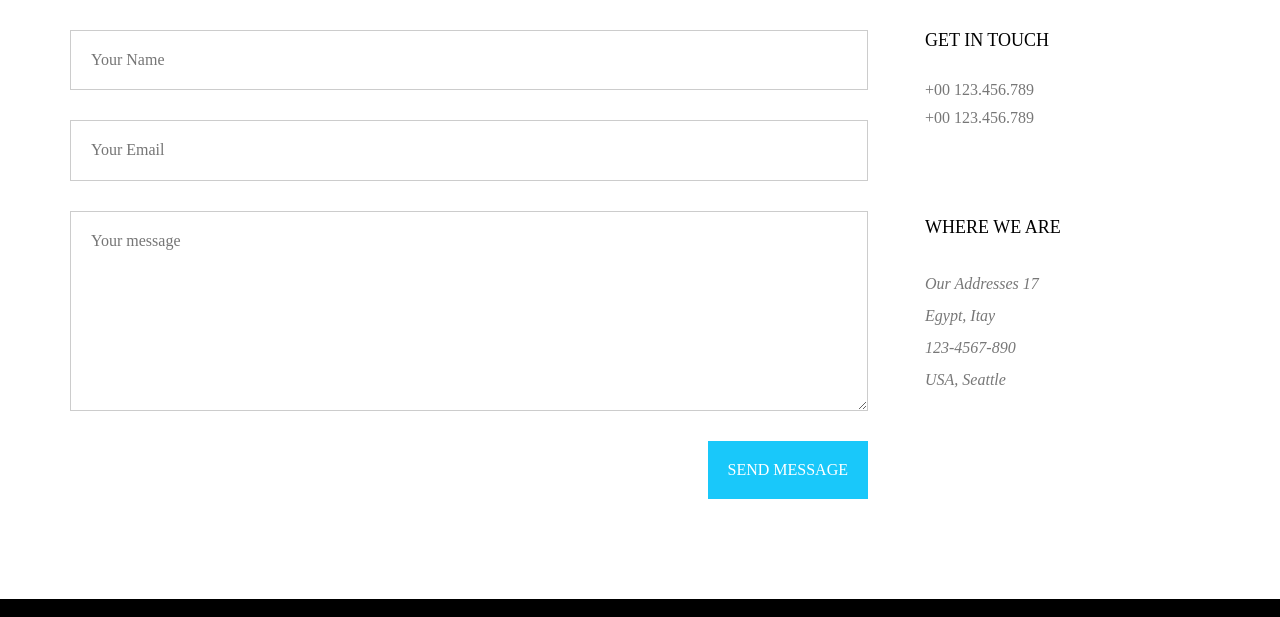
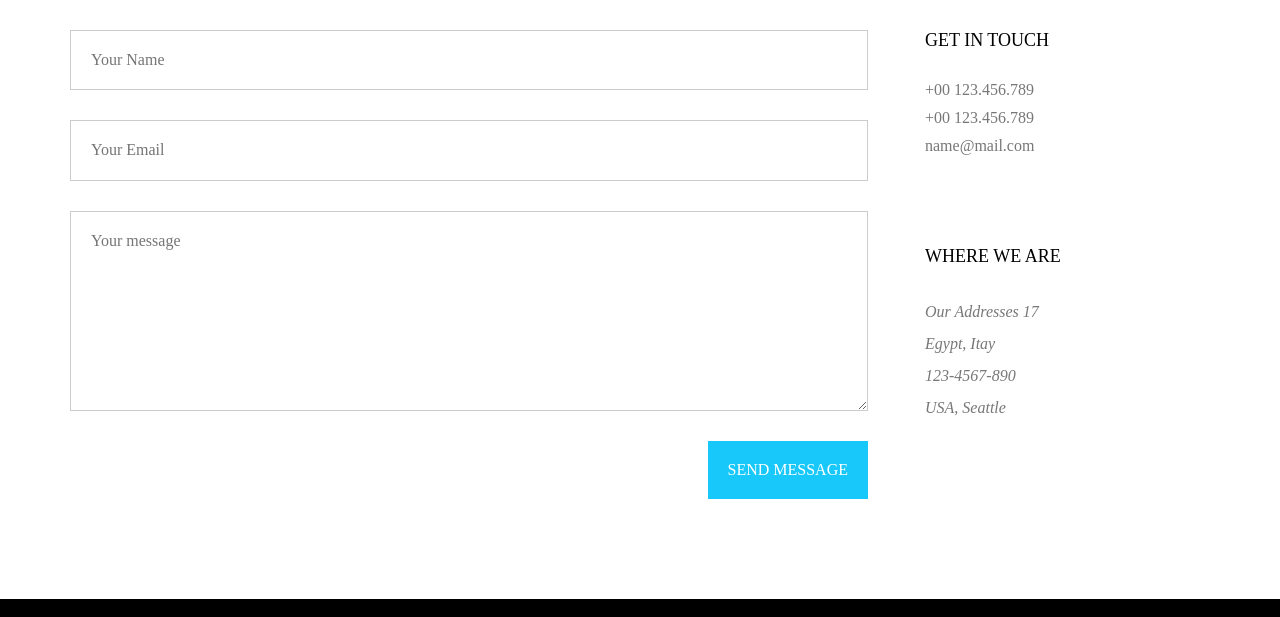
Before and after one commit to eslamhafez7/html-css-template2, a plain HTML site: page index.html in a window 1280 px wide. Shown: the part 9560-10177 px from the top of the page. Drawn offline with nearby package versions, Linux system fonts and the light colour scheme.

Commit message:
Update index.html

```diff
--- a/index.html
+++ b/index.html
@@ -435,6 +435,7 @@
                 <h4>Get In Touch</h4>
                 <span class="phone">+00 123.456.789</span>
                 <span class="phone">+00 123.456.789</span>
+                <span class = "phone"> name@mail.com</span>
                 <h4>Where We Are</h4>
                 <address>
                     Our Addresses 17 <br>Egypt, Itay <br>123-4567-890 <br>USA, Seattle
```
